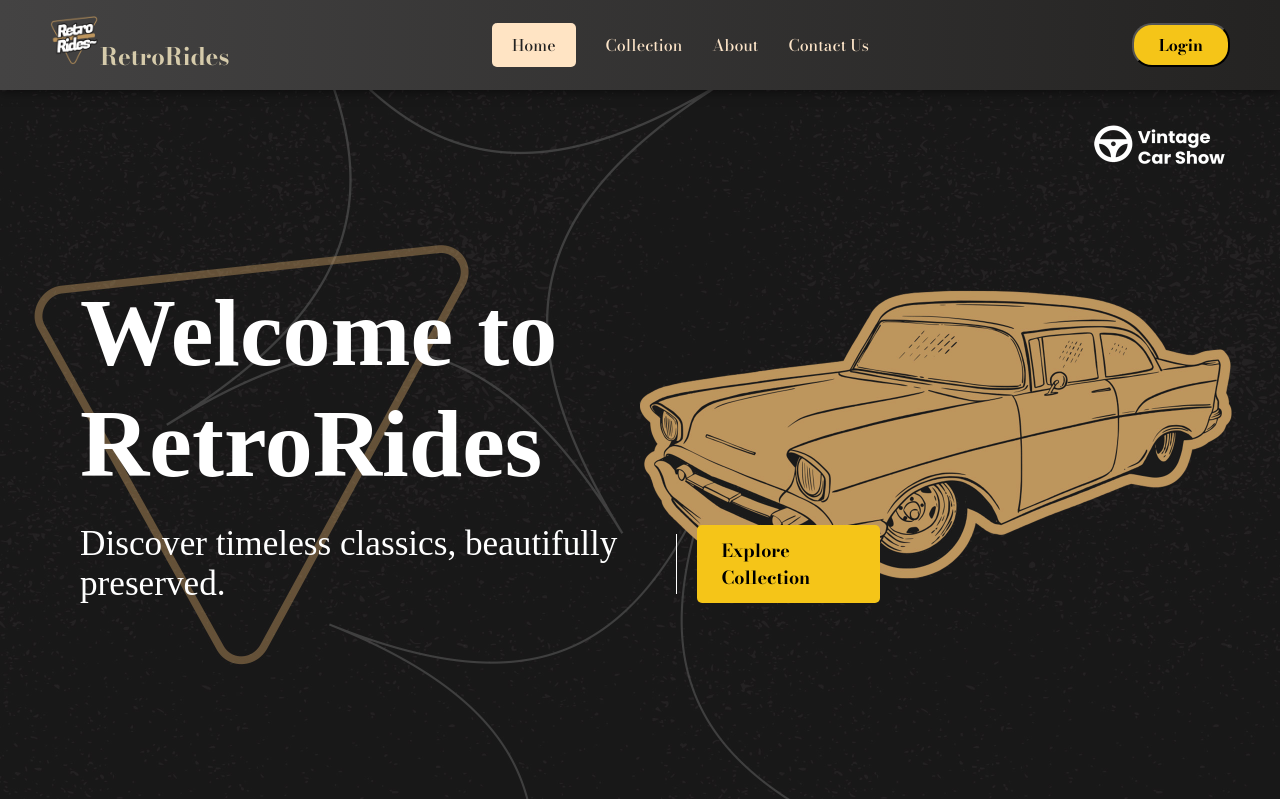
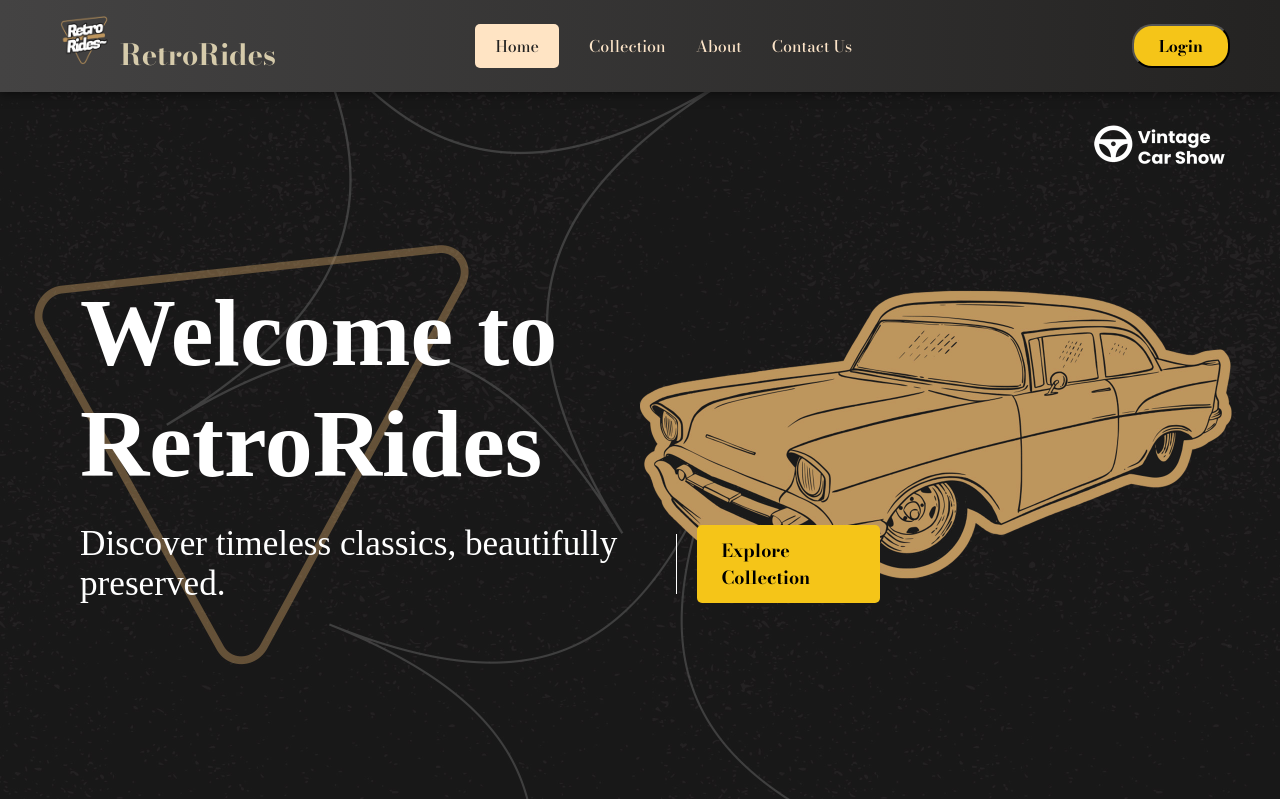
Before and after one commit to LT-Ripjaws/Web-Tech-Summer, a PHP site: page / in a window 1280 px wide. Shown: the top 799 px of the page. Run offline with PHP 8.4, Linux system fonts and the light colour scheme; some libraries are stand-ins or nearby versions.

Commit message:
updated header

```diff
--- a/project/assets/header.css
+++ b/project/assets/header.css
@@ -10,11 +10,12 @@
 .logo {
     width: 50px;
     height: 50px;
+    margin: 0 10px;
 }
 
 .logo-section a {
     text-decoration: none;
-    font-size: 24px;
+    font-size: 29px;
     font-weight: bold;
     color: #d6cbab;
     cursor: pointer;
@@ -47,6 +48,10 @@ ul {
     list-style: none;
     display: flex;
     gap: 30px;
+}
+
+.nav-links {
+    margin-right: 80px;
 }
 
 .nav-links a:hover,
```
